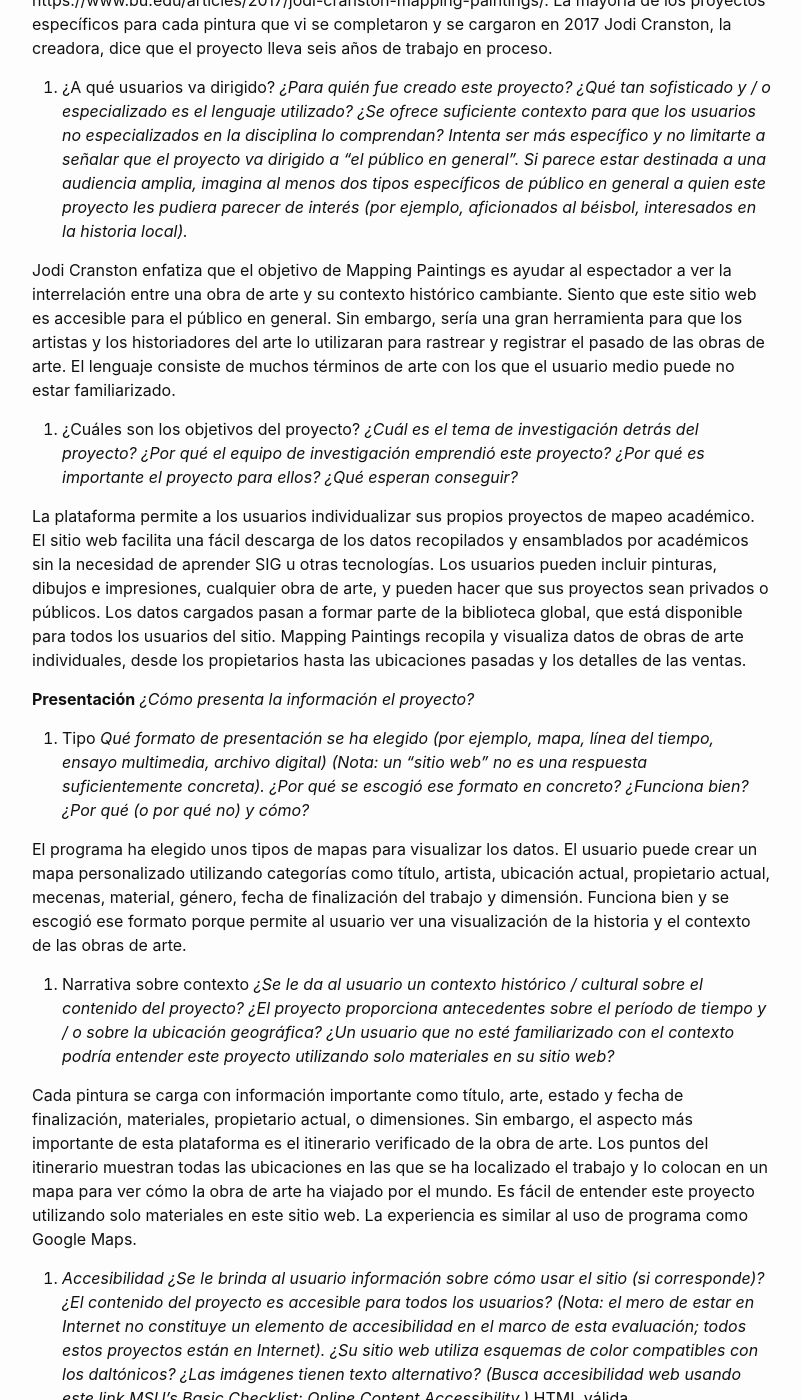
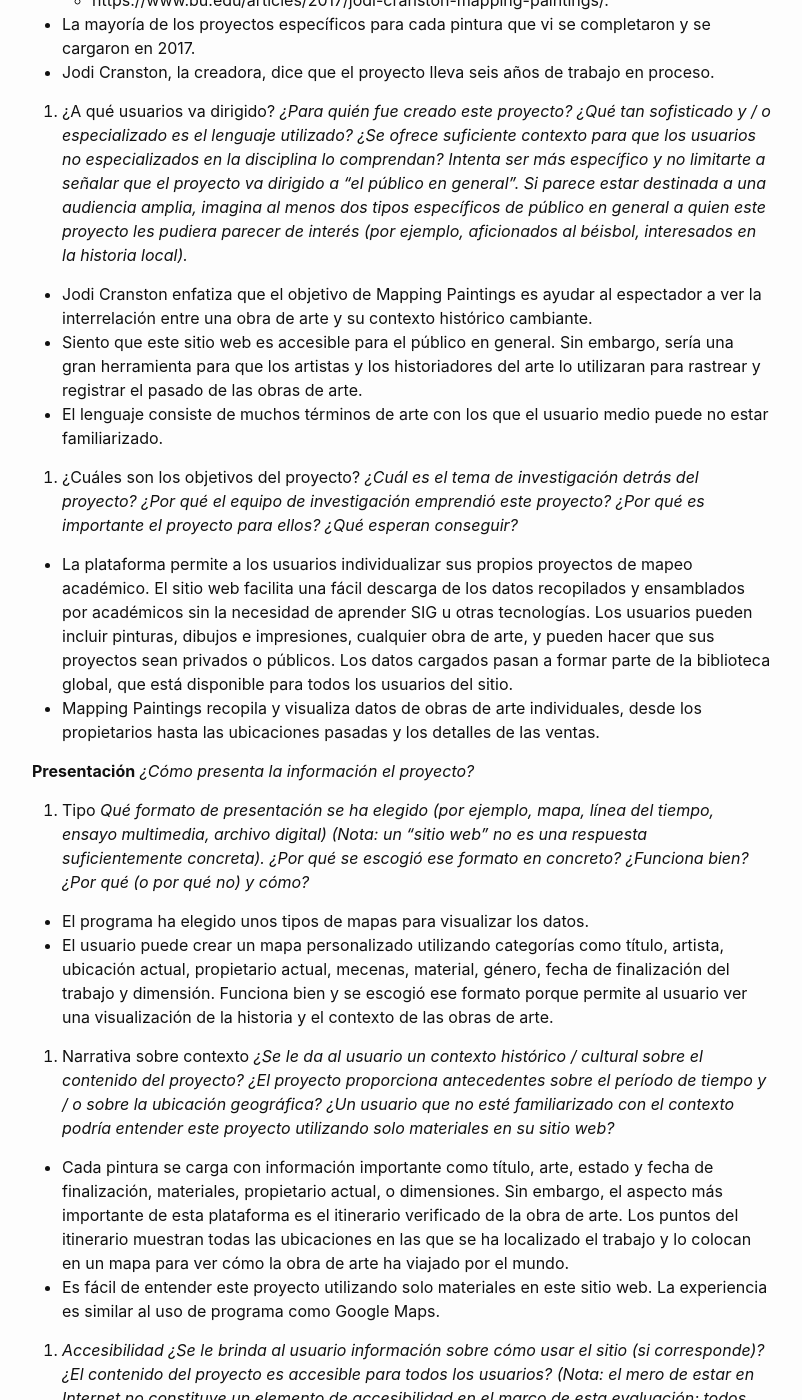
Before and after one commit to charkessinger/charkessinger.github.io, a Jekyll site: the page built from _posts/2021-08-30-analisis-proyecto-HD.md, in a window 1280 px wide and 1400 px high, scrolled down 1192 px. Shown: the whole window, without its empty margins (238-1040 px from the left). Built offline with Jekyll 4.4.1, drawn with Linux system fonts in a browser that asks for light colours; our own code applies the rules of GitHub Pages for plain Markdown files; some of the changed text lies outside the part shown.

Commit message:
Update 2021-08-30-analisis-proyecto-HD.md

```diff
--- a/_posts/2021-08-30-analisis-proyecto-HD.md
+++ b/_posts/2021-08-30-analisis-proyecto-HD.md
@@ -13,83 +13,87 @@
 1. Instituciones
 *¿Qué universidades, organizaciones, y/o compañías hay detrás del proyecto? No debes enlistar todas las instituciones que han contribuido con algún materiales del proyecto, sólo señala aquellas afiliaciones principales del proyecto (normalmente son una, dos o tres). Puede ser que haya sólo una, y es normal. Si no hay ninguna referencia, debes indicarlo.*
 
-Boston University y Kress están detrás del proyecto.
+* Boston University y Kress están detrás del proyecto.
 
 2. Agencias financieras
 *¿Se obtuvo financiación para el proyecto que se reconozca en el sitio web (por ejemplo, Mellon Foundation o National Endowment for the Humanities (NEH))? Si es así, señala todos los organismos de financiación. Si no aparece ninguno, también debe señalarse con  "ninguna financiación" o “información no disponible”.*
 
-Si, se reconoce la fundación Kress por su generoso apoyo financiero.
+* Si, se reconoce la fundación Kress por su generoso apoyo financiero.
 
 3. Personal investigador y créditos
 *¿Aparecen los nombres de las personas participantes en el proyecto? Si es así, enumera sus nombres en esta sección. ¿Te parece que todos los que contribuyeron al proyecto están en la lista? ¿O solo aparece una persona (o ninguna)? Añade una frase o dos explicando si se ha dado el debido crédito a todos los participantes del proyecto.*
 
-La plataforma está creada y administrada por Jodi Cranston (cranston@bu.edu), profesora del Departamento de Historia del Arte y Arquitectura de la Universidad de Boston; se ha desarrollado por el equipo de software de Prela, LLC; y ha sido financiado por la Fundación Kress y la Universidad de Boston."
+* La plataforma está creada y administrada por Jodi Cranston (cranston@bu.edu), profesora del Departamento de Historia del Arte y Arquitectura de la Universidad de Boston; se ha desarrollado por el equipo de software de Prela, LLC; y ha sido financiado por la Fundación Kress y la Universidad de Boston."
 Además, hay una página dedicada a los contribuyentes del proyecto. Hay muchas personas que han contribuido al sitio web y al programa.
 
 4. Periodización
 *¿Cuándo se inició el proyecto? ¿Aparece una fecha de finalización? Si has tenido dificultades para encontrar esta información, anota dónde la has encontrado finalmente (por ejemplo, en la última publicación de Twitter). Si no hay fechas o no hay fecha de finalización, indícalo. (Nota: este apartado no se refiere al período cronológico sobre el que trata el proyecto)*
 
-No sé exactamente cuándo comenzó el proyecto. Hay algunos artículos que datan de 2017, por lo que mi mejor suposición es que el proyecto fue lanzado al público en 2017
-https://news.artnet.com/art-world/mapping-paintings-provenance-1013045
-https://www.bu.edu/articles/2017/jodi-cranston-mapping-paintings/.
-La mayoría de los proyectos específicos para cada pintura que vi se completaron y se cargaron en 2017
-Jodi Cranston, la creadora, dice que el proyecto lleva seis años de trabajo en proceso.
+* No sé exactamente cuándo comenzó el proyecto. Hay algunos artículos que datan de 2017, por lo que mi mejor suposición es que el proyecto fue lanzado al público en 2017.
+  * https://news.artnet.com/art-world/mapping-paintings-provenance-1013045
+  * https://www.bu.edu/articles/2017/jodi-cranston-mapping-paintings/.
+* La mayoría de los proyectos específicos para cada pintura que vi se completaron y se cargaron en 2017.
+* Jodi Cranston, la creadora, dice que el proyecto lleva seis años de trabajo en proceso.
 
 5. ¿A qué usuarios va dirigido?
 *¿Para quién fue creado este proyecto? ¿Qué tan sofisticado y / o especializado es el lenguaje utilizado? ¿Se ofrece suficiente contexto para que los usuarios no especializados en la disciplina lo comprendan? Intenta ser más específico y no limitarte a señalar que el proyecto va dirigido a "el público en general". Si parece estar destinada a una audiencia amplia, imagina al menos dos tipos específicos de público en general a quien este proyecto les pudiera parecer de interés (por ejemplo, aficionados al béisbol, interesados en la historia local).*
 
-Jodi Cranston enfatiza que el objetivo de Mapping Paintings es ayudar al espectador a ver la interrelación entre una obra de arte y su contexto histórico cambiante.
-Siento que este sitio web es accesible para el público en general. Sin embargo, sería una gran herramienta para que los artistas y los historiadores del arte lo utilizaran para rastrear y registrar el pasado de las obras de arte.
-El lenguaje consiste de muchos términos de arte con los que el usuario medio puede no estar familiarizado.
+* Jodi Cranston enfatiza que el objetivo de Mapping Paintings es ayudar al espectador a ver la interrelación entre una obra de arte y su contexto histórico cambiante.
+* Siento que este sitio web es accesible para el público en general. Sin embargo, sería una gran herramienta para que los artistas y los historiadores del arte lo utilizaran para rastrear y registrar el pasado de las obras de arte.
+* El lenguaje consiste de muchos términos de arte con los que el usuario medio puede no estar familiarizado.
 
 6. ¿Cuáles son los objetivos del proyecto?
 *¿Cuál es el tema de investigación detrás del proyecto? ¿Por qué el equipo de investigación emprendió este proyecto? ¿Por qué es importante el proyecto para ellos? ¿Qué esperan conseguir?*
 
-La plataforma permite a los usuarios individualizar sus propios proyectos de mapeo académico. El sitio web facilita una fácil descarga de los datos recopilados y ensamblados por académicos sin la necesidad de aprender SIG u otras tecnologías. Los usuarios pueden incluir pinturas, dibujos e impresiones, cualquier obra de arte, y pueden hacer que sus proyectos sean privados o públicos. Los datos cargados pasan a formar parte de la biblioteca global, que está disponible para todos los usuarios del sitio.
-Mapping Paintings recopila y visualiza datos de obras de arte individuales, desde los propietarios hasta las ubicaciones pasadas y los detalles de las ventas.
+* La plataforma permite a los usuarios individualizar sus propios proyectos de mapeo académico. El sitio web facilita una fácil descarga de los datos recopilados y ensamblados por académicos sin la necesidad de aprender SIG u otras tecnologías. Los usuarios pueden incluir pinturas, dibujos e impresiones, cualquier obra de arte, y pueden hacer que sus proyectos sean privados o públicos. Los datos cargados pasan a formar parte de la biblioteca global, que está disponible para todos los usuarios del sitio.
+* Mapping Paintings recopila y visualiza datos de obras de arte individuales, desde los propietarios hasta las ubicaciones pasadas y los detalles de las ventas.
 
 **Presentación**
 *¿Cómo presenta la información el proyecto?*
 1. Tipo
 *Qué formato de presentación se ha elegido (por ejemplo, mapa, línea del tiempo, ensayo multimedia, archivo digital) (Nota: un “sitio web” no es una respuesta suficientemente concreta). ¿Por qué se escogió ese formato en concreto? ¿Funciona bien? ¿Por qué (o por qué no) y cómo?*
 
-El programa ha elegido unos tipos de mapas para visualizar los datos.
-El usuario puede crear un mapa personalizado utilizando categorías como título, artista, ubicación actual, propietario actual, mecenas, material, género, fecha de finalización del trabajo y dimensión. Funciona bien y se escogió ese formato porque permite al usuario ver una visualización de la historia y el contexto de las obras de arte.
+* El programa ha elegido unos tipos de mapas para visualizar los datos.
+* El usuario puede crear un mapa personalizado utilizando categorías como título, artista, ubicación actual, propietario actual, mecenas, material, género, fecha de finalización del trabajo y dimensión. Funciona bien y se escogió ese formato porque permite al usuario ver una visualización de la historia y el contexto de las obras de arte.
 
 2. Narrativa sobre contexto
 *¿Se le da al usuario un contexto histórico / cultural sobre el contenido del proyecto? ¿El proyecto proporciona antecedentes sobre el período de tiempo y / o sobre la ubicación geográfica? ¿Un usuario que no esté familiarizado con el contexto podría entender este proyecto utilizando solo materiales en su sitio web?*
 
-Cada pintura se carga con información importante como título, arte, estado y fecha de finalización, materiales, propietario actual, o dimensiones. Sin embargo, el aspecto más importante de esta plataforma es el itinerario verificado de la obra de arte.
+* Cada pintura se carga con información importante como título, arte, estado y fecha de finalización, materiales, propietario actual, o dimensiones. Sin embargo, el aspecto más importante de esta plataforma es el itinerario verificado de la obra de arte.
 Los puntos del itinerario muestran todas las ubicaciones en las que se ha localizado el trabajo y lo colocan en un mapa para ver cómo la obra de arte ha viajado por el mundo.
-Es fácil de entender este proyecto utilizando solo materiales en este sitio web. La experiencia es similar al uso de  programa como Google Maps.
+* Es fácil de entender este proyecto utilizando solo materiales en este sitio web. La experiencia es similar al uso de  programa como Google Maps.
 
 3. *Accesibilidad
 ¿Se le brinda al usuario información sobre cómo usar el sitio (si corresponde)? ¿El contenido del proyecto es accesible para todos los usuarios? (Nota: el mero de estar en Internet no constituye un elemento de accesibilidad en el marco de esta evaluación; todos estos proyectos están en Internet). ¿Su sitio web utiliza esquemas de color compatibles con los daltónicos? ¿Las imágenes tienen texto alternativo? (Busca accesibilidad web usando este link MSU’s Basic Checklist: Online Content Accessibility.)*
-HTML válida
-Debido a que utilizan mapas interactivos como su principal medio de presentación, este proyecto no es tan accesible para usuarios con discapacidades visuales o que dependen de lectores de pantalla para transmitir información.
-Sin embargo las imágenes tienen texto alternativo y un itinerario.
+
+* HTML válida
+* Debido a que utilizan mapas interactivos como su principal medio de presentación, este proyecto no es tan accesible para usuarios con discapacidades visuales o que dependen de lectores de pantalla para transmitir información.
+* Sin embargo las imágenes tienen texto alternativo y un itinerario.
 
 **Materiales y datos**
 *¿Sobre qué información y fuentes se construye el proyecto?*
 
-Hicieron este proyecto usando datos de un montón de obras de arte diferentes. Los creadores limitaron la plataforma en concepto a pinturas, los usuarios pueden incluir pinturas, dibujos e impresiones, y realmente cualquier obra de arte.
+* Hicieron este proyecto usando datos de un montón de obras de arte diferentes. Los creadores limitaron la plataforma en concepto a pinturas, los usuarios pueden incluir pinturas, dibujos e impresiones, y realmente cualquier obra de arte.
 
 1. Tipo(s)
 *¿Qué tipos de materiales se utilizan en el proyecto? (por ejemplo, periódicos, informes policiales, mapas geográficos, diarios, registros del censo, etc.) Enumera todos los tipos de datos.*
 
-La ubicación cambiante de pinturas y obras de arte se representa en mapas. Usa mapas geográficos, citas, ubicación geográfica, entre otras informaciones,y más para crear la visualizacióninformación.
+* La ubicación cambiante de pinturas y obras de arte se representa en mapas. Usa mapas geográficos, citas, ubicación geográfica, entre otras informaciones,y más para crear la visualizacióninformación.
 
 2. Origen(es)
 *¿De dónde proceden los materiales? ¿Qué instituciones tienen actualmente esos materiales? (por ejemplo, Biblioteca Británica, Sociedad Histórica de Nueva York, data.gov, DPLA, etc.) Enumera todas las ubicaciones de procedencia. *
 
-La obra de arte y la información utilizada en este proyecto proviene de museos, libros de texto, datos históricos, entre otros tipos de fuentes y más. Muchas de las obras son muy famosas y hay un montón de información pública. Los usuarios también pueden descargar su propia obra de arte en la biblioteca global.
+* La obra de arte y la información utilizada en este proyecto proviene de museos, libros de texto, datos históricos, entre otros tipos de fuentes y más. Muchas de las obras son muy famosas y hay un montón de información pública. Los usuarios también pueden descargar su propia obra de arte en la biblioteca global.
 
 3. Ventajas (aspectos positivos)
 ¿*Qué preguntas y tipos de análisis permiten estos materiales? ¿Qué ventajas ve en los materiales utilizados?*
-Me interesa ver cómo la obra de arte histórica ha viajado por todo el mundo.
-La plataforma pone en perspectiva cómo la vida útil de una obra de arte es mucho más larga que la de un ser humano.
-Es fácil de usar y me gusta cómo puedes individualizar tu propio mapa según las características.
+
+* Me interesa ver cómo la obra de arte histórica ha viajado por todo el mundo.
+* La plataforma pone en perspectiva cómo la vida útil de una obra de arte es mucho más larga que la de un ser humano.
+* Es fácil de usar y me gusta cómo puedes individualizar tu propio mapa según las características.
+*
 4. Limitaciones
 *¿Qué preguntas y tipos de análisis no permiten estos materiales? Describe cualquier limitación en el método de recopilación de datos o selección de materiales. ¿Faltan perspectivas importantes?*
-Sí, el proyecto habla de falta de los datos en algunos períodos o de materiales no incluidos, explícalo en esta sección.
-Algunas limitaciones incluyen la falta de subidas recientes que puede encontrar y no hay mucha información sobre cómo usar mejor el sitio web o las herramientas para ayudar al usuario.
+
+* Sí, el proyecto habla de falta de los datos en algunos períodos o de materiales no incluidos, explícalo en esta sección.
+* Algunas limitaciones incluyen la falta de subidas recientes que puede encontrar y no hay mucha información sobre cómo usar mejor el sitio web o las herramientas para ayudar al usuario.
```
